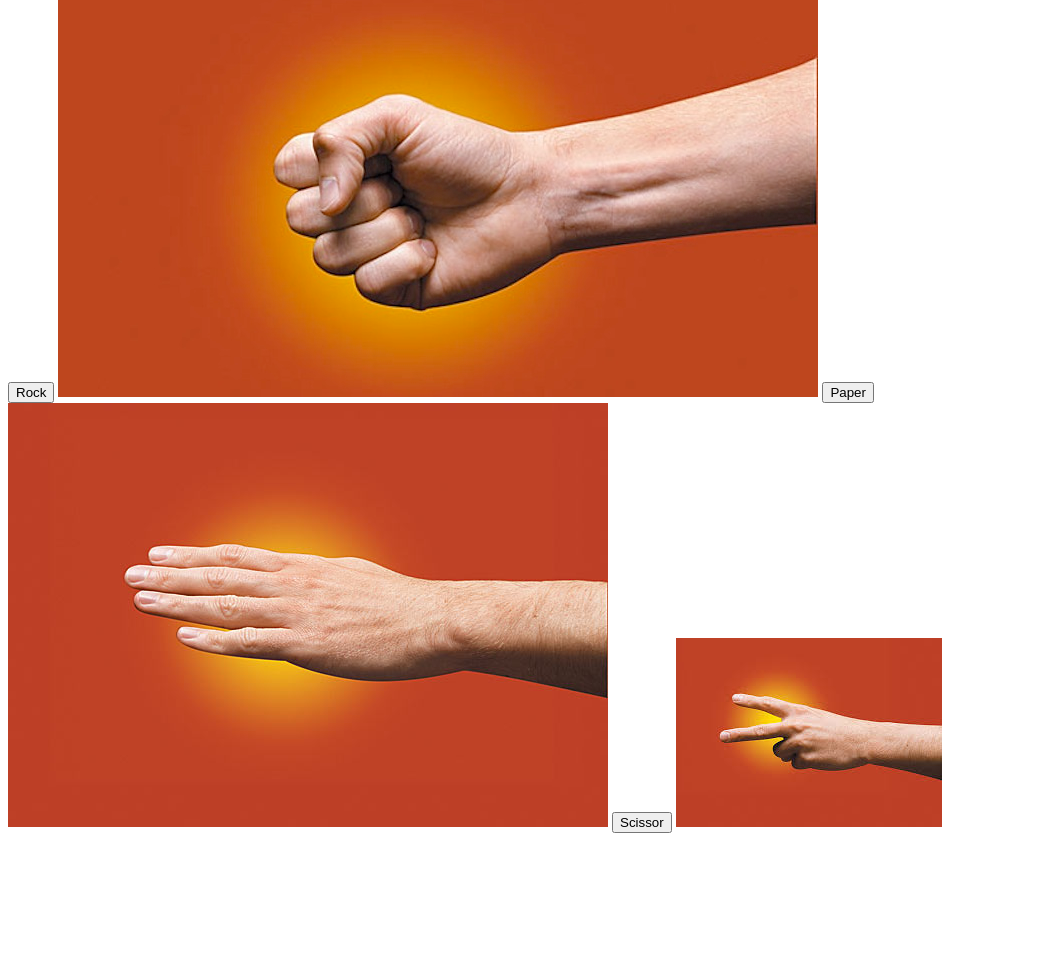
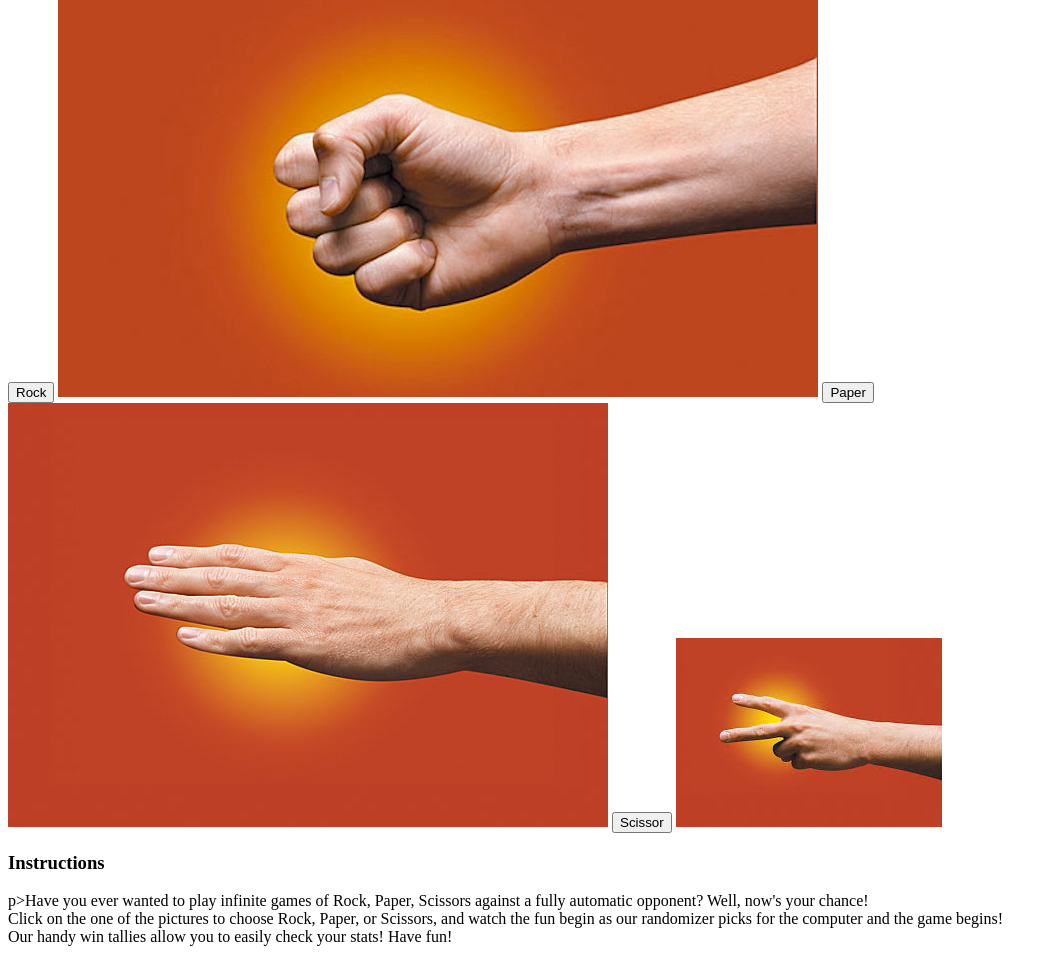
Before and after one commit to kepha-okari/rock-paper-scissors--Game, a plain HTML site: page index.html in a window 1280 px wide. Shown: the part 109-1071 px from the top of the page, without its empty margins (0-1057 px from the left). Before the commit the page ends 950 px from the top, so only its background shows below. Drawn offline with Linux system fonts and the light colour scheme; files whose address does not match are found by name.

Commit message:
add paragraph to header1

```diff
--- a/index.html
+++ b/index.html
@@ -34,6 +34,9 @@
 	<div class="row" id="border">
 		<div class="panel panel-default">
 			<div class="panel-body">
+				<h3>Instructions</h3>
+				<p>p>Have you ever wanted to play infinite games of Rock, Paper, Scissors against a fully automatic opponent? Well, now's your chance!<br> Click on the one of the pictures to choose Rock, Paper, or Scissors, and watch the fun begin as our randomizer picks for the computer and the game begins!<br> Our handy win tallies allow you to easily check your stats! Have fun!</p>
+			</div>
 
 	</div>
 </div>
```
